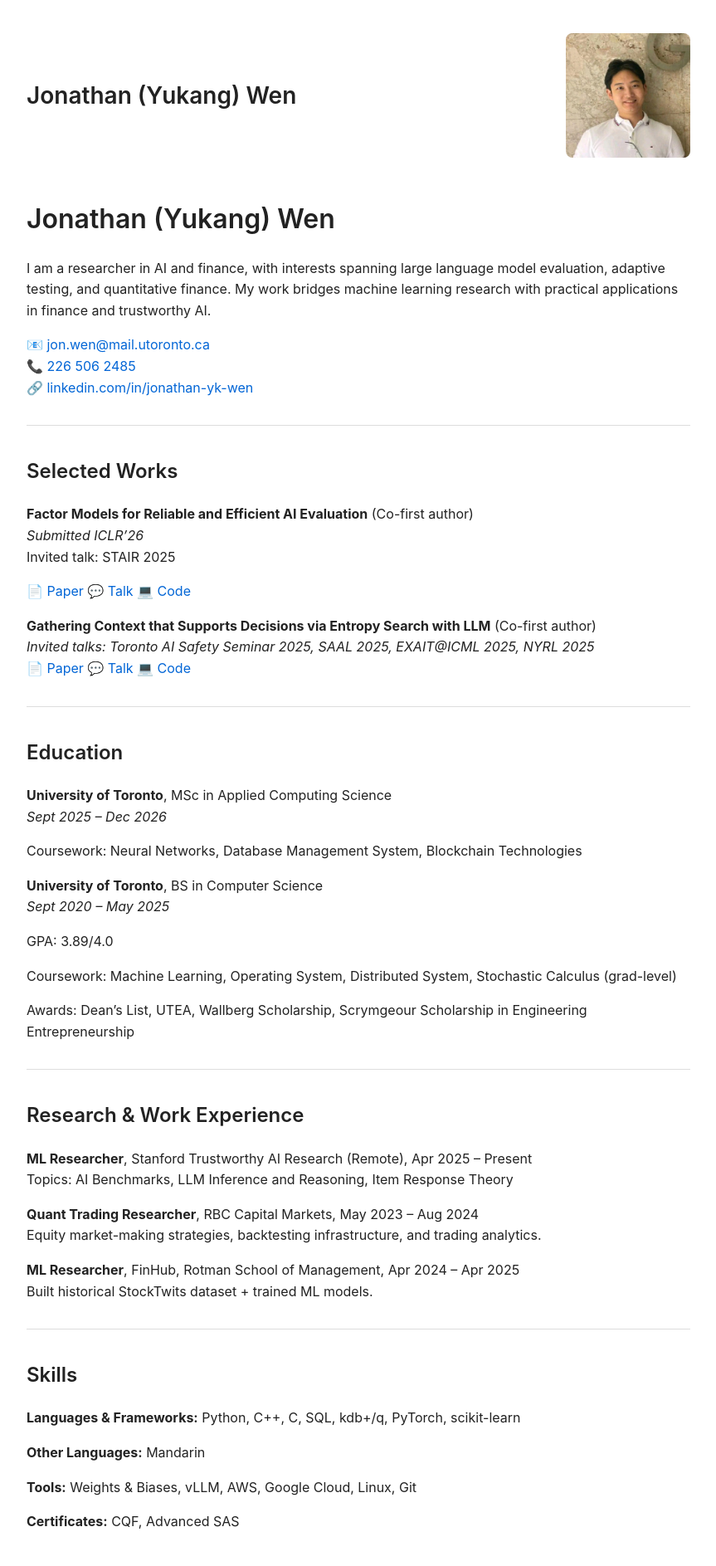
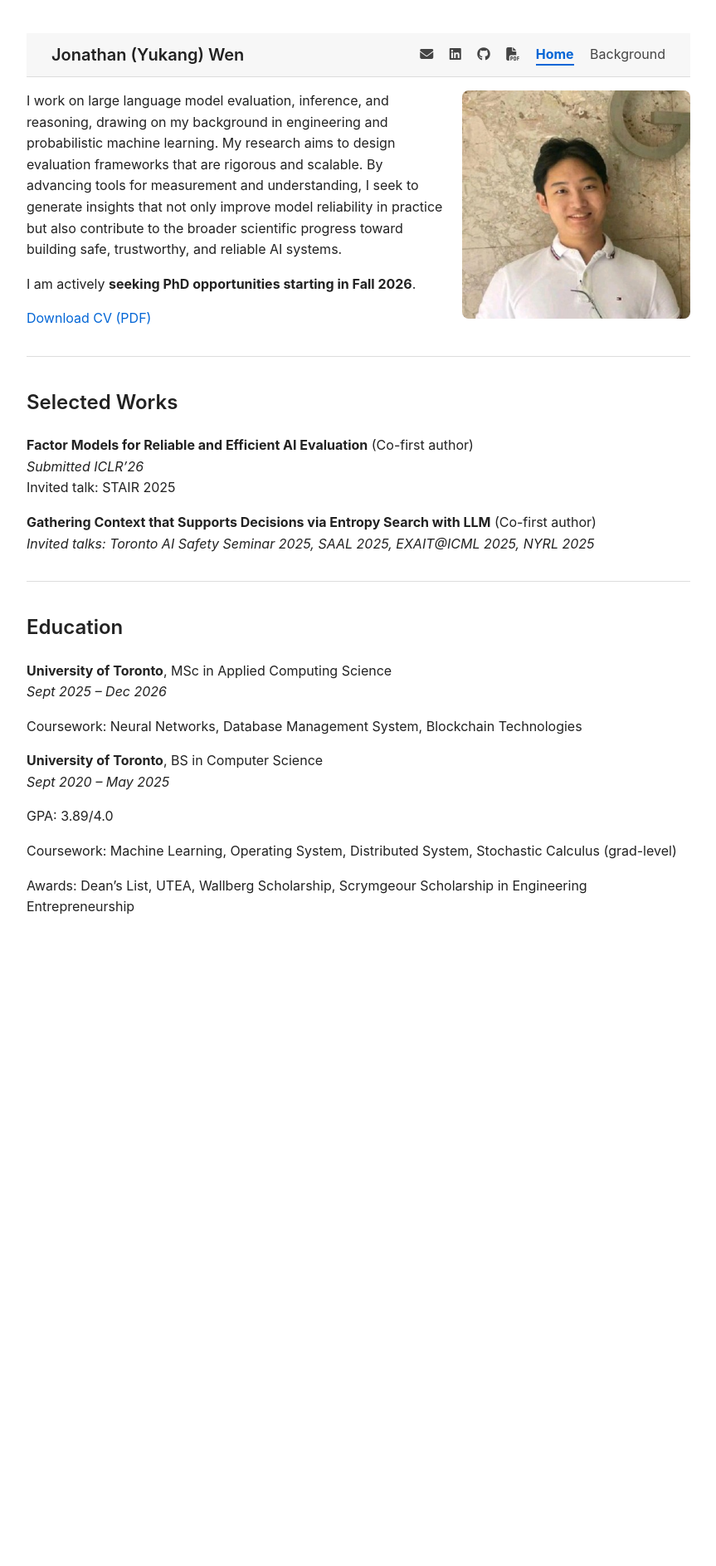
Before and after one commit to JonathanWaan/JonathanWaan.github.io, a Jekyll site: the page built from index.md, in a window 1280 px wide. Shown: the whole page at 83% size, without its empty margins (208-1071 px from the left). Built offline with Jekyll 4.4.1, drawn with Linux system fonts in a browser that asks for light colours; after the commit the page ends 1146 px from its top, so only the background shows below that.

Commit message:
Add Background page, update layout with Home tab, style active nav

```diff
--- a/_layouts/default.html
+++ b/_layouts/default.html
@@ -5,14 +5,30 @@
   <title>{{ page.title | default: site.title }}</title>
   <meta name="description" content="{{ page.description | default: site.description }}">
   <link rel="stylesheet" href="{{ "/style.css" | relative_url }}">
+  <link rel="stylesheet" href="https://cdnjs.cloudflare.com/ajax/libs/font-awesome/6.5.0/css/all.min.css">
 </head>
 <body>
-  <header>
-    <h1>{{ site.title }}</h1>
-    <img src="{{ "/assets/profile.jpg" | relative_url }}" alt="Profile photo">
-  </header>
-  <main>
-    {{ content }}
-  </main>
+
+<header class="topbar">
+  <div class="topbar-left">
+    <a href="{{ "/" | relative_url }}" class="site-title">{{ site.title }}</a>
+  </div>
+  <div class="topbar-right">
+    <a href="mailto:jon.wen@mail.utoronto.ca"><i class="fa-solid fa-envelope"></i></a>
+    <a href="https://www.linkedin.com/in/jonathan-yk-wen/"><i class="fab fa-linkedin"></i></a>
+    <a href="https://github.com/JonathanWaan"><i class="fab fa-github"></i></a>
+    <a href="{{ "/assets/Jonathan_Resume.pdf" | relative_url }}"><i class="fa-solid fa-file-pdf"></i></a>
+
+    <!-- Home tab -->
+    <a href="{{ "/" | relative_url }}" {% if page.url == "/" %}class="active"{% endif %}>Home</a>
+
+    <!-- Background tab -->
+    <a href="{{ "/background/" | relative_url }}" {% if page.url contains "background" %}class="active"{% endif %}>Background</a>
+  </div>
+</header>
+
+<main>
+  {{ content }}
+</main>
 </body>
 </html>
--- a/index.md
+++ b/index.md
@@ -3,13 +3,17 @@ title: "Jonathan (Yukang) Wen"
 layout: default
 ---
 
-# Jonathan (Yukang) Wen
+<!-- # Jonathan (Yukang) Wen -->
 
-I am a researcher in AI and finance, with interests spanning large language model evaluation, adaptive testing, and quantitative finance. My work bridges machine learning research with practical applications in finance and trustworthy AI.
+![Profile photo](/assets/profile.jpg){: .profile}
 
-📧 [jon.wen@mail.utoronto.ca](mailto:jon.wen@mail.utoronto.ca)
-📞 [226 506 2485](tel:+12265062485)
-🔗 [linkedin.com/in/jonathan-yk-wen](https://www.linkedin.com/in/jonathan-yk-wen)
+I work on large language model evaluation, inference, and reasoning, drawing on my background in engineering and probabilistic machine learning. My research aims to design evaluation frameworks that are rigorous and scalable. By advancing tools for measurement and understanding, I seek to generate insights that not only improve model reliability in practice but also contribute to the broader scientific progress toward building safe, trustworthy, and reliable AI systems.
+
+I am actively **seeking PhD opportunities starting in Fall 2026**.
+
+[Download CV (PDF)](/assets/Jonathan_Resume.pdf)
+
+
 
 ---
 
@@ -18,11 +22,10 @@ I am a researcher in AI and finance, with interests spanning large language mode
 - **Factor Models for Reliable and Efficient AI Evaluation** (Co-first author)
   *Submitted ICLR’26*
   - Invited talk: STAIR 2025
-  - [📄 Paper](#) [💬 Talk](#) [💻 Code](#)
+
 
 - **Gathering Context that Supports Decisions via Entropy Search with LLM** (Co-first author)
   *Invited talks: Toronto AI Safety Seminar 2025, SAAL 2025, EXAIT@ICML 2025, NYRL 2025*
-  - [📄 Paper](#) [💬 Talk](#) [💻 Code](#)
 
 ---
 
@@ -37,25 +40,3 @@ I am a researcher in AI and finance, with interests spanning large language mode
 - GPA: 3.89/4.0
 - Coursework: Machine Learning, Operating System, Distributed System, Stochastic Calculus (grad-level)
 - Awards: Dean’s List, UTEA, Wallberg Scholarship, Scrymgeour Scholarship in Engineering Entrepreneurship
-
----
-
-## Research & Work Experience
-
-- **ML Researcher**, Stanford Trustworthy AI Research (Remote), Apr 2025 – Present
-  Topics: AI Benchmarks, LLM Inference and Reasoning, Item Response Theory
-
-- **Quant Trading Researcher**, RBC Capital Markets, May 2023 – Aug 2024
-  Equity market-making strategies, backtesting infrastructure, and trading analytics.
-
-- **ML Researcher**, FinHub, Rotman School of Management, Apr 2024 – Apr 2025
-  Built historical StockTwits dataset + trained ML models.
-
----
-
-## Skills
-
-- **Languages & Frameworks:** Python, C++, C, SQL, kdb+/q, PyTorch, scikit-learn
-- **Other Languages:** Mandarin
-- **Tools:** Weights & Biases, vLLM, AWS, Google Cloud, Linux, Git
-- **Certificates:** CQF, Advanced SAS
--- a/style.css
+++ b/style.css
@@ -19,7 +19,7 @@ header h1 {
 
 header img {
   border-radius: 8px;
-  width: 150px;
+  width: 250px;
 }
 
 h1, h2 {
@@ -56,3 +56,53 @@ code {
   padding: 2px 4px;
   border-radius: 4px;
 }
+
+
+/* Topbar header */
+.topbar {
+  display: flex;
+  justify-content: space-between;
+  align-items: center;
+  background: #f7f7f7;
+  padding: 10px 30px;
+  border-bottom: 1px solid #ddd;
+}
+
+.topbar-left .site-title {
+  font-size: 20px;
+  font-weight: 600;
+  text-decoration: none;
+  color: #222;
+}
+.topbar-right a {
+  margin-left: 15px;
+  font-size: 16px;
+  text-decoration: none;
+  color: #444;
+}
+
+.topbar-right a:hover {
+  color: #0366d6;
+}
+
+/* Active tab styling */
+.topbar-right a.active {
+  font-weight: bold;
+  color: #0366d6;
+  border-bottom: 2px solid #0366d6;
+  padding-bottom: 2px;
+}
+
+.topbar-pic {
+  width: 40px;          /* adjust size */
+  height: 40px;
+  border-radius: 50%;   /* makes it circular */
+  object-fit: cover;
+}
+
+main img.profile {
+  float: right;
+  margin: 0 0 15px 20px;
+  width: 275px;
+  border-radius: 8px;
+}
```
Also changed, not shown: background.md (added, +13 -0 lines), 1 other file.
